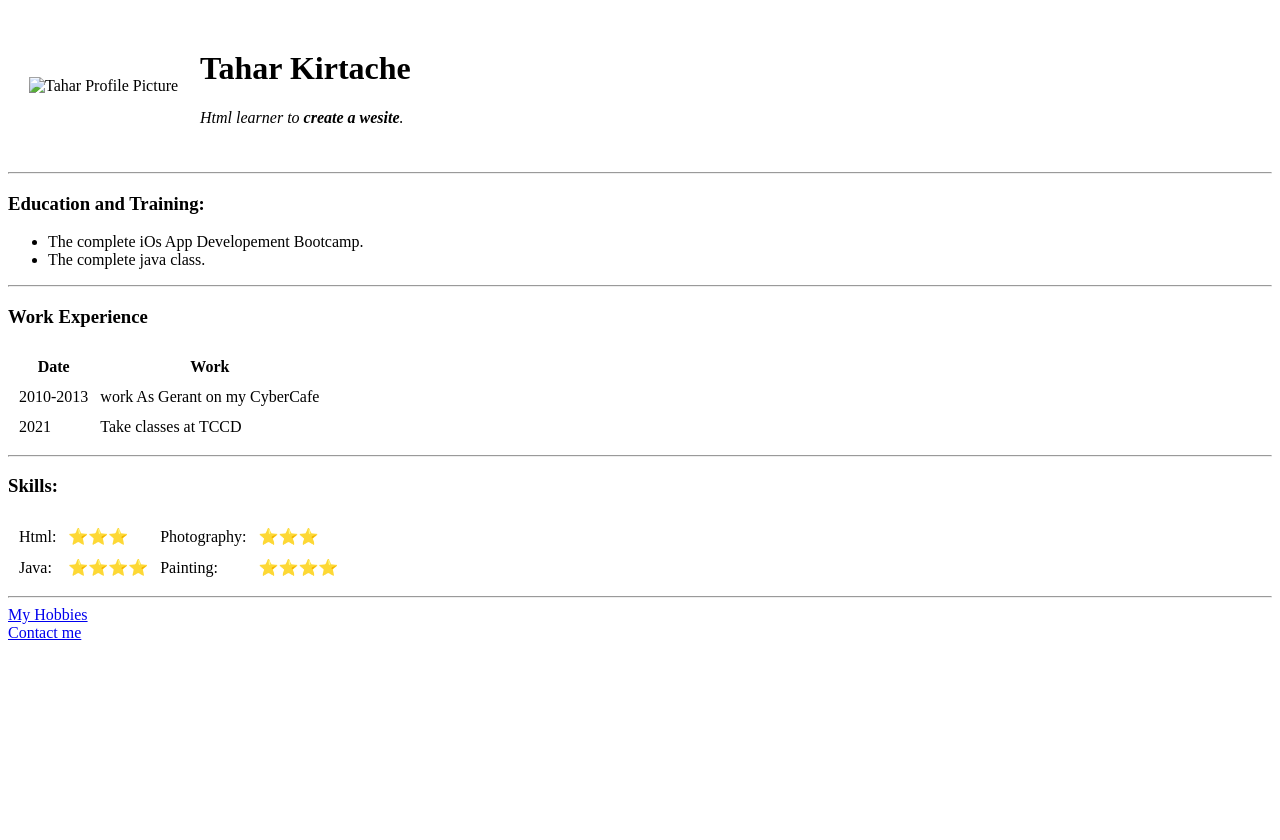
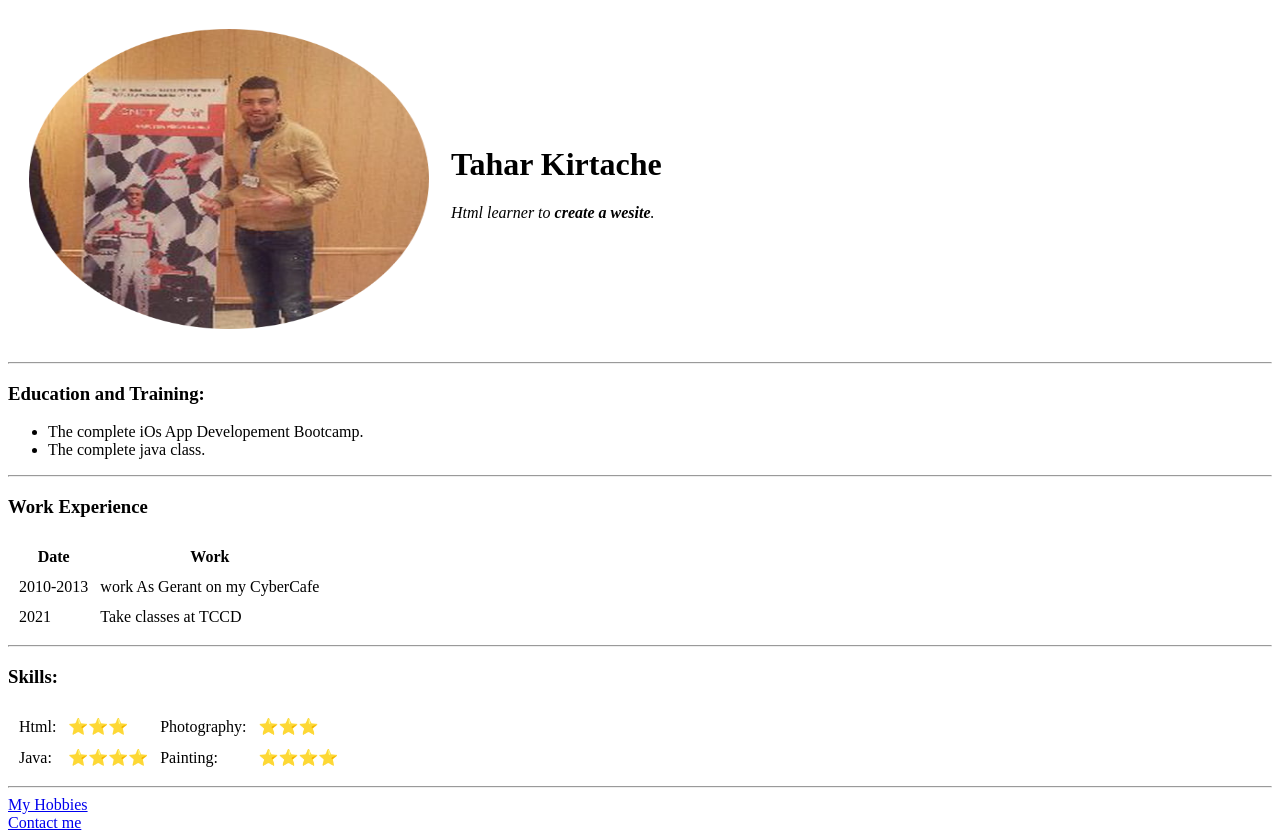
Before and after one commit to zuludz/cv, a plain HTML site: page index.html in a window 1280 px wide. Before the commit the page ends 800 px from the top, so only its background shows below. Drawn offline with Linux system fonts and the light colour scheme.

Commit message:
Update index.html

```diff
--- a/index.html
+++ b/index.html
@@ -9,7 +9,7 @@
 <body>
   <table cellspacing = "20">
     <tr>
-      <td><img src="images\Tahar.png" width="400" height="300" alt="Tahar Profile Picture">  </td>
+      <td><img src="Tahar.png" width="400" height="300" alt="Tahar Profile Picture">  </td>
       <td><h1>Tahar Kirtache</h1>
       <p><em>Html learner to <strong>create a wesite</strong>.</em> </p> </td>
     </tr>
```
